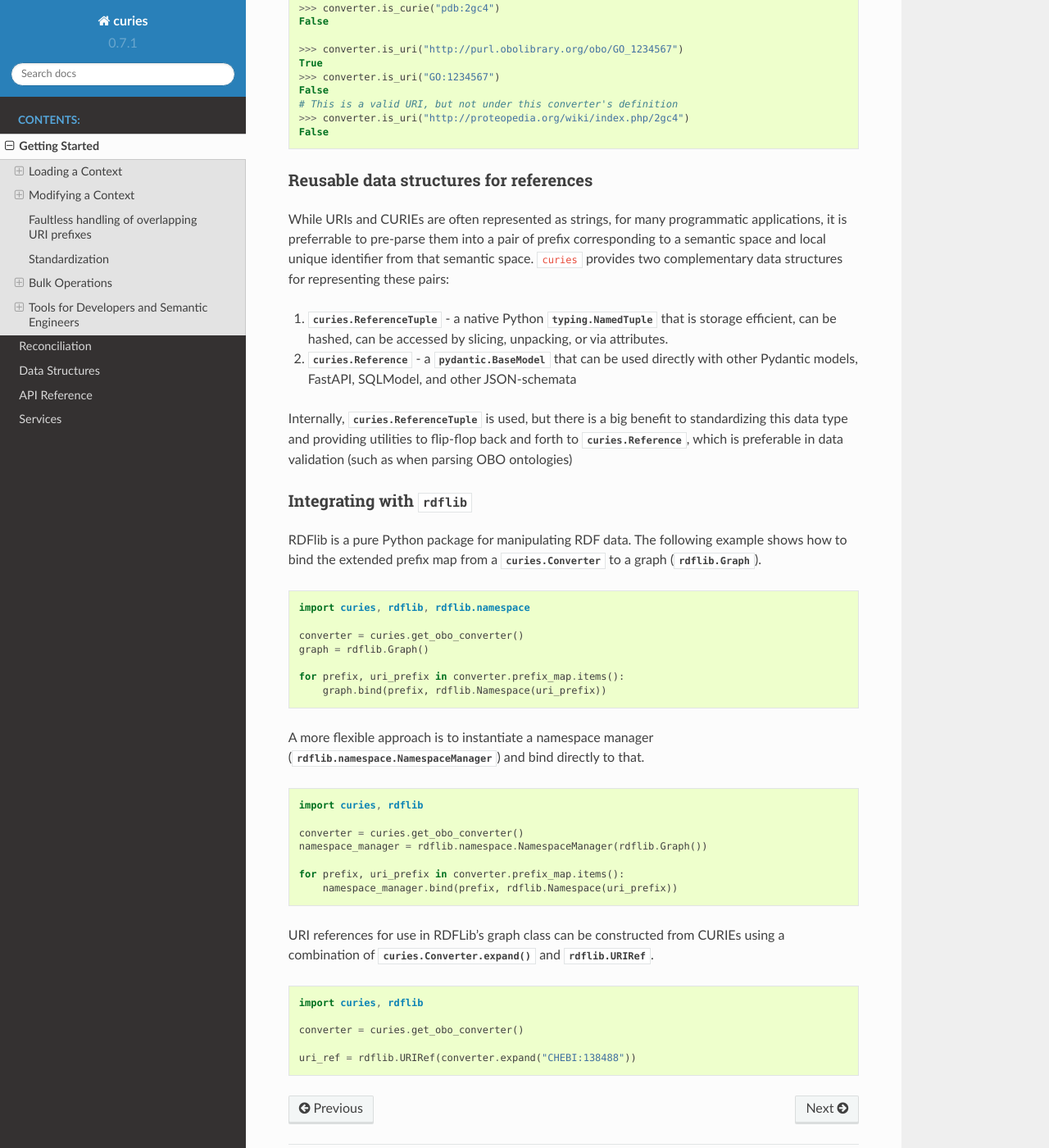
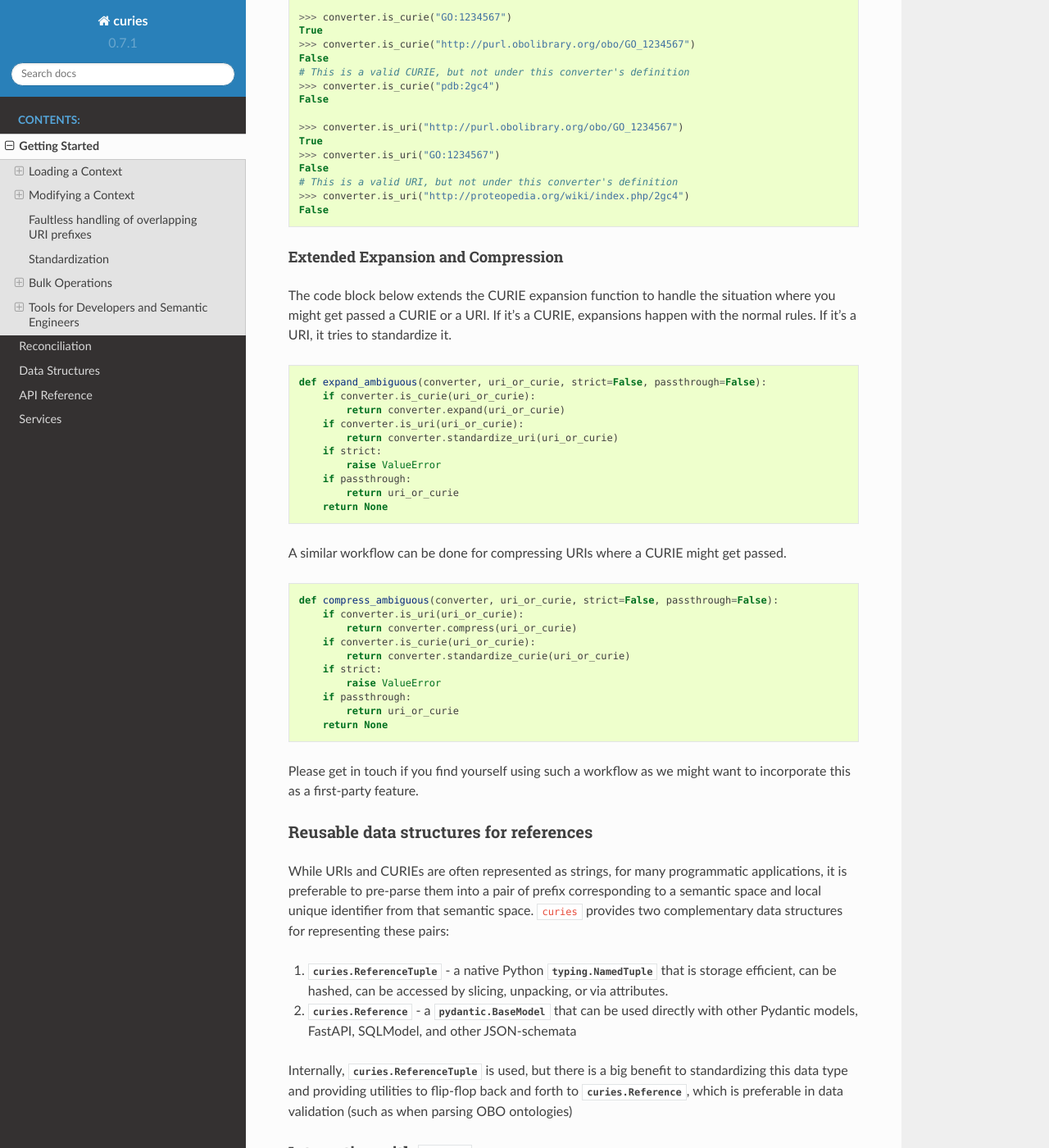
Before and after one commit to biopragmatics/curies, a Sphinx documentation site: the page built from docs/source/tutorial.rst, in a window 1280 px wide and 1400 px high, scrolled down 13088 px. Shown: the whole window at 82% size. Built offline with Sphinx 7.4.7 and the Read the Docs theme 2.0.0, drawn with Linux system fonts in a browser that asks for light colours; some of the changed text lies outside the part shown.

Commit message:
Working with fields that might be URI or CURIE (#91)
Adds some additional tutorial material on working with strings that
might be a URI or CURIE - specifically, a formula for making a better
compress and expand function.

```diff
--- a/docs/source/tutorial.rst
+++ b/docs/source/tutorial.rst
@@ -649,11 +649,17 @@ Apply in bulk to a CSV file with :meth:`curies.Converter.file_expand` and
 
 Tools for Developers and Semantic Engineers
 -------------------------------------------
+
+Working with strings that might be a URI or a CURIE
+~~~~~~~~~~~~~~~~~~~~~~~~~~~~~~~~~~~~~~~~~~~~~~~~~~~
+Sometimes, it's not clear if a string is a CURIE or a URI. While
+the `SafeCURIE syntax <https://www.w3.org/TR/2010/NOTE-curie-20101216/#P_safe_curie>`_
+is intended to address this, it's often overlooked.
+
 CURIE and URI Checks
-~~~~~~~~~~~~~~~~~~~~
-Sometimes, it's not clear if data from a given place is a CURIE or a URI. While
-the `SafeCURIE syntax <https://www.w3.org/TR/2010/NOTE-curie-20101216/#P_safe_curie>`_
-is intended to address this, it's often overlooked. Therefore, each :class:`curies.Converter`
+********************
+The first way to handle this ambiguity is to be able to check if the string is a CURIE
+or a URI. Therefore, each :class:`curies.Converter`
 comes with functions for checking if a string is a CURIE (:meth:`curies.Converter.is_curie`)
 or a URI (:meth:`curies.Converter.is_uri`) under its definition.
 
@@ -679,10 +685,47 @@ or a URI (:meth:`curies.Converter.is_uri`) under its definition.
     >>> converter.is_uri("http://proteopedia.org/wiki/index.php/2gc4")
     False
 
+Extended Expansion and Compression
+**********************************
+The code block below extends the CURIE expansion function to handle the situation where
+you might get passed a CURIE or a URI. If it's a CURIE, expansions happen with the normal
+rules. If it's a URI, it tries to standardize it.
+
+.. code-block:: python
+
+    def expand_ambiguous(converter, uri_or_curie, strict=False, passthrough=False):
+        if converter.is_curie(uri_or_curie):
+            return converter.expand(uri_or_curie)
+        if converter.is_uri(uri_or_curie):
+            return converter.standardize_uri(uri_or_curie)
+        if strict:
+            raise ValueError
+        if passthrough:
+            return uri_or_curie
+        return None
+
+A similar workflow can be done for compressing URIs where a CURIE might get passed.
+
+.. code-block:: python
+
+    def compress_ambiguous(converter, uri_or_curie, strict=False, passthrough=False):
+        if converter.is_uri(uri_or_curie):
+            return converter.compress(uri_or_curie)
+        if converter.is_curie(uri_or_curie):
+            return converter.standardize_curie(uri_or_curie)
+        if strict:
+            raise ValueError
+        if passthrough:
+            return uri_or_curie
+        return None
+
+Please get in touch if you find yourself using such a workflow as we might want to incorporate this
+as a first-party feature.
+
 Reusable data structures for references
 ~~~~~~~~~~~~~~~~~~~~~~~~~~~~~~~~~~~~~~~
 While URIs and CURIEs are often represented as strings, for many programmatic applications,
-it is preferrable to pre-parse them into a pair of prefix corresponding to a semantic space
+it is preferable to pre-parse them into a pair of prefix corresponding to a semantic space
 and local unique identifier from that semantic space. ``curies`` provides two complementary
 data structures for representing these pairs:
 
```
Also changed, not shown: other parts of docs/source/tutorial.rst (+2 -2 lines).
